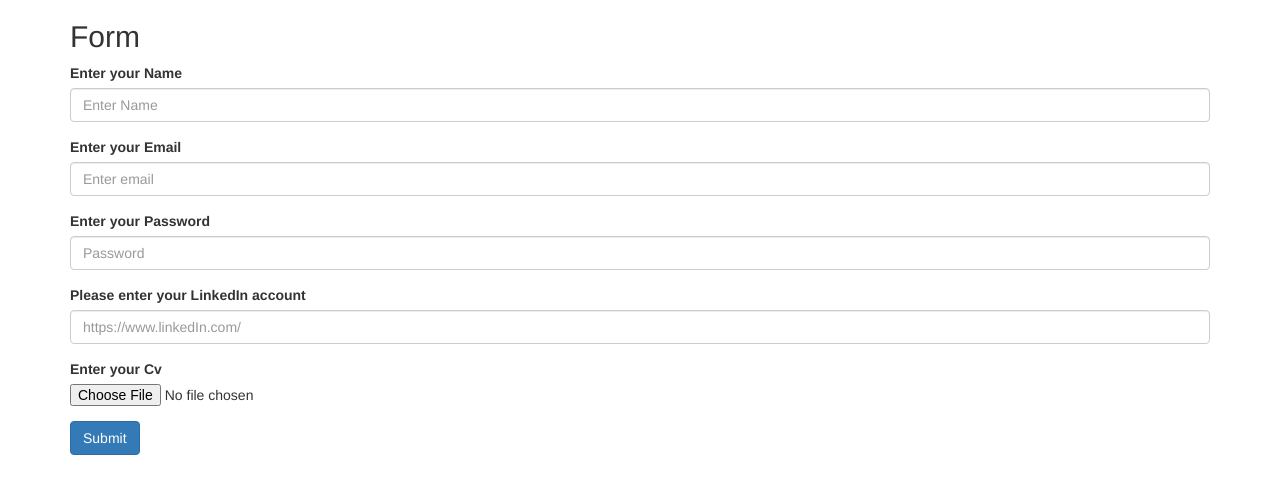
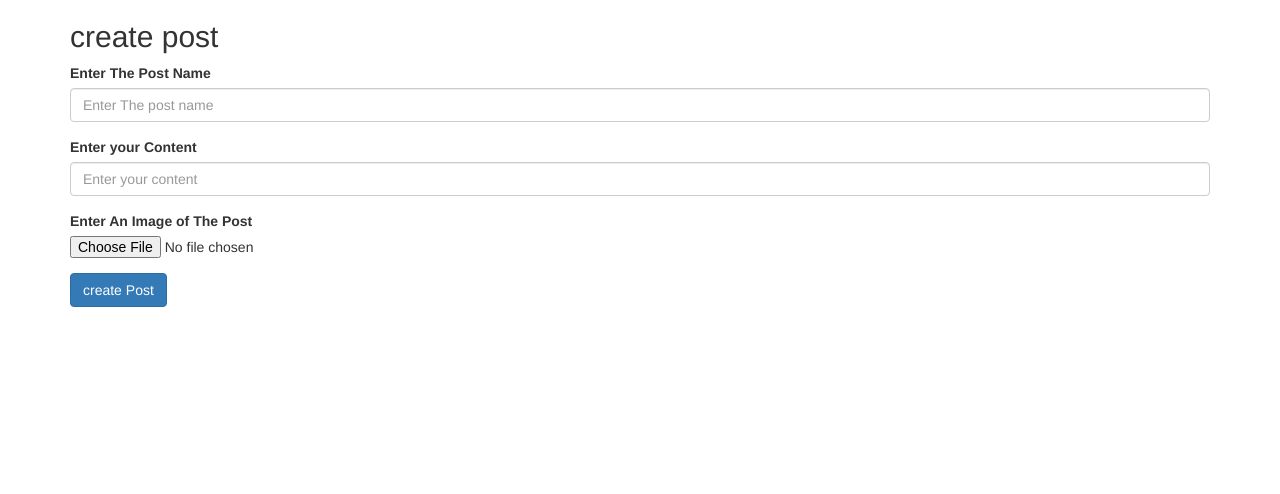
Before and after one commit to laila910/PDO-PHP-CRUD-System-, a PHP site: page /create.php in a window 1280 px wide. Shown: the top 494 px of the page. Run offline with PHP 8.4, Linux system fonts and the light colour scheme.

Commit message:
Update create.php

```diff
--- a/create.php
+++ b/create.php
@@ -13,9 +13,8 @@ function CleanInputs($input)
  if($_SERVER['REQUEST_METHOD']=="POST"){
 
      $name =CleanInputs($_POST["name"]);
-     $email =CleanInputs($_POST["email"]);
-     $password =CleanInputs($_POST["password"]);
-     $AccountOfLinkedIn=$_POST["account"];
+     $content =CleanInputs($_POST["content"]);
+
      //check the file
      if(!empty($_FILES['uploadedFile']['name'])&& isset($_FILES['uploadedFile']['name'])){ //check if the file is uploded or not
         $PathOfTemp = $_FILES['uploadedFile']['tmp_name']; //path of temp is the name of the file when is uploaded and is putted in the temp folder in the server
@@ -76,33 +75,7 @@ function CleanInputs($input)
         }else{
                   $errorMessages['email'] = 'error Email Required!';
             }
-    // Password Validation ...
-        if(!empty($password)){
-            if(strlen($password) < 6){
 
-               $errorMessages['Password'] = "Password Length must be > 5 ";
-            }
-
-        }else{
-
-          $errorMessages['Password'] = " your Password Required";
-
-        }
-    // account Validation
-    if(!empty( $AccountOfLinkedIn)){
-         $AccountOfLinkedIn=trim($AccountOfLinkedIn);
-         $AccountOfLinkedIn=htmlspecialchars($AccountOfLinkedIn);
-        if(!filter_var( $AccountOfLinkedIn,FILTER_VALIDATE_URL)){
-             $s_URL = filter_var($AccountOfLinkedIn,FILTER_SANITIZE_URL);
-              if(!filter_var($s_URL,FILTER_VALIDATE_URL)){
-                  $errorMessages['url_account'] = 'error your URl is not valid! ';
-
-              }
-
-        }
-    }else{
-      $errorMessages['url_account'] = 'error URL is Required!';
-}
 
 
      //print the result
@@ -110,12 +83,7 @@ function CleanInputs($input)
      if(count($errorMessages) == 0){
        //form is valid then print the data
         // echo 'your name is : '.$name.'<br> your email is :'.$email.'<br> your password is:'.$password.'<br> your LinkedIn Account is:'.$AccountOfLinkedIn.'<br>' .$fileIsUploadedToDesFolder.'<br> and your file path is :'.$nameOfTheFile;
-        $_SESSION['name']=$name;
-        $_SESSION['email']=$email;
-        $_SESSION['password']=$password;
-        $_SESSION['account']=$AccountOfLinkedIn;
-        $_SESSION['file']=$fileIsUploadedToDesFolder;
-        $_SESSION['file']=$nameOfTheFile;
+
      }else{
 
      // print error messages
@@ -135,7 +103,7 @@ function CleanInputs($input)
  <html lang="en">
 
      <head>
-         <title>ValidationForm</title>
+         <title>register </title>
          <meta charset="utf-8">
          <meta name="viewport" content="width=device-width, initial-scale=1">
          <link rel="stylesheet" href="https://maxcdn.bootstrapcdn.com/bootstrap/3.4.1/css/bootstrap.min.css">
@@ -146,39 +114,31 @@ function CleanInputs($input)
      <body>
 
          <div class="container">
-             <h2> Form</h2>
+             <h2> create post  </h2>
              <form method="post" action="<?php echo htmlspecialchars($_SERVER['PHP_SELF']);?>"
                  enctype="multipart/form-data">
 
                  <div class="form-group">
-                     <label for="exampleInputEmail1">Enter your Name</label>
+                     <label for="exampleInputEmail1">Enter The Post Name</label>
                      <input type="text" name="name" class="form-control" id="exampleInputName" aria-describedby=""
-                         placeholder="Enter Name">
+                         placeholder="Enter The post name ">
                  </div>
 
 
                  <div class="form-group">
-                     <label for="exampleInputEmail1">Enter your Email</label>
-                     <input type="email" name="email" class="form-control" id="exampleInputEmail1"
-                         aria-describedby="emailHelp" placeholder="Enter email">
+                     <label for="exampleInputEmail1">Enter your Content</label>
+                     <input type="email" name="content" class="form-control" id="exampleInputEmail1"
+                         placeholder="Enter your content">
                  </div>
 
+
+
                  <div class="form-group">
-                     <label for="exampleInputPassword1">Enter your Password</label>
-                     <input type="password" name="password" class="form-control" id="exampleInputPassword1"
-                         placeholder="Password">
-                 </div>
-                 <div class="form-group">
-                     <label for="exampleInputPassword1">Please enter your LinkedIn account </label>
-                     <input type="url" name=" account" class="form-control" id="exampleInputPassword1"
-                         placeholder="https://www.linkedIn.com/">
-                 </div>
-                 <div class="form-group">
-                     <label for="exampleInputEmail1">Enter your Cv</label>
-                     <input type="file" name="uploadedFile" id=" exampleInputName" aria-describedby="">
+                     <label for="exampleInputEmail1">Enter An Image of The Post</label>
+                     <input type="file" name="image" id=" exampleInputName" aria-describedby="">
                  </div>
 
-                 <button type="submit" class="btn btn-primary">Submit</button>
+                 <button type="submit" class="btn btn-primary">create Post</button>
              </form>
          </div>
 
```
